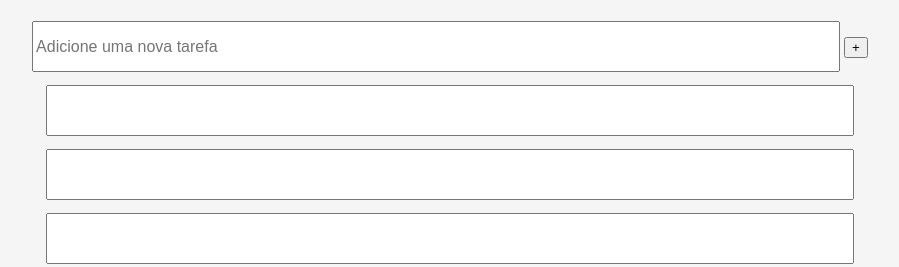
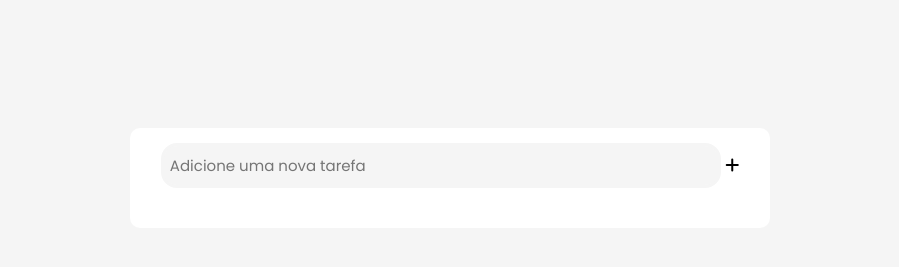
Before and after one commit to Alineevang/task-list, a plain HTML site: page index.html in a window 1280 px wide. Shown: the whole page, without its empty margins (190-1089 px from the left). Drawn offline with Linux system fonts and the light colour scheme.

Commit message:
feat: style and css

```diff
--- a/assets/css/index.style.css
+++ b/assets/css/index.style.css
@@ -1,22 +1,41 @@
+@import url('https://fonts.googleapis.com/css2?family=Poppins:wght@100;200;300;400;500&display=swap');
+
+* {
+    font-family: "Poppins", sans-serif;
+    margin: 0;
+    padding: 0;
+    box-sizing: border-box;
+}
+
+
 body {
     background-color: #f5f5f5 ;
     text-align: center;
+    margin-top: 100px;
 
 }
 
 
 
-.input_text {
-    text-align: center;
+#div_all {
+    background-color: #fff;
+    height: 100px;
+    width: 40rem;
     margin-top: 13px;
-    height: 45px;
-    width: 100vh;
+    margin: 25%;
+    margin-top: 10%;
+    border-radius: 10px;
 }
 
 #input_text1 {
+    height: 45px;
+    font-size: 15px;
+    width: 35rem;
     text-align: left;
-    margin-top: 13px;
-    height: 45px;
-    width: 100vh;
-    font-size: 16px;
+    margin-top: 15px;
+    background-color: #f5f5f5;
+    border-radius: 2vh;
+    border: solid #f5f5f5;
+    padding-left: 6px;
+
 }
--- a/index.html
+++ b/index.html
@@ -5,24 +5,22 @@
     <meta charset="UTF-8">
     <meta name="viewport" content="width=device-width, initial-scale=1.0">
     <link rel="stylesheet" href="assets/css/index.style.css">
+    <link rel="stylesheet" href="https://cdnjs.cloudflare.com/ajax/libs/font-awesome/6.4.2/css/all.min.css"
+        integrity="sha512-z3gLpd7yknf1YoNbCzqRKc4qyor8gaKU1qmn+CShxbuBusANI9QpRohGBreCFkKxLhei6S9CQXFEbbKuqLg0DA=="
+        crossorigin="anonymous" referrerpolicy="no-referrer" />
     <title>Task List</title>
 </head>
 
 <body>
-<div id="div_all">
-    <input type="text" id="input_text1" placeholder="Adicione uma nova tarefa"></input>
-    <button>+</button>
-
-    <div>
-        <input type="text" class="input_text"></input>
-    </div>
-
-    <div>
-        <input type="text" class="input_text"></input>
-    </div>
-
-    <input type="text" class="input_text"></input>
-</div>
+    <div id="div_all">
+        <div>
+            <input type="text" id="input_text1" placeholder="Adicione uma nova tarefa">
+            <button<i class="fa-solid fa-plus"></i></button>
+                <div>
+                    <span></span>
+                    <div>
+                    </div>
+                </div>
 
 </body>
 
```
